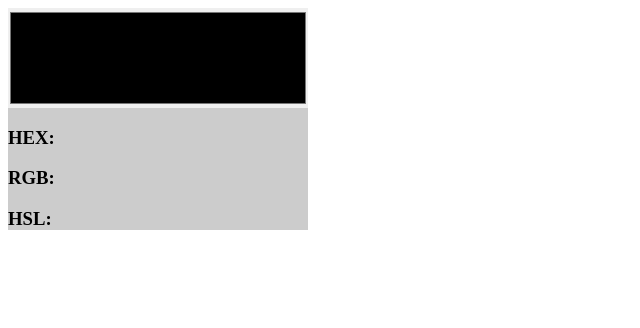
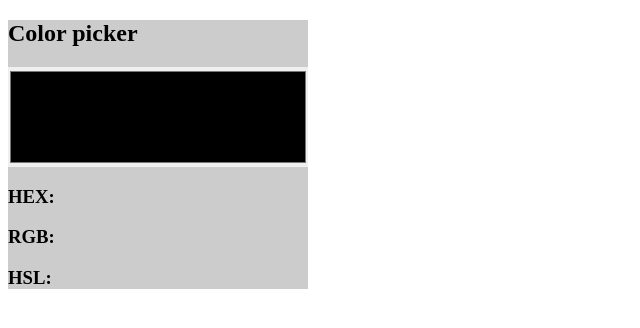
Before and after one commit to Indre101/Color-selector, a plain HTML site: page index.html in a window 1280 px wide. Shown: the whole page, without its empty margins (0-640 px from the left). Drawn offline with Linux system fonts and the light colour scheme.

Commit message:
adds name

```diff
--- a/index.html
+++ b/index.html
@@ -12,6 +12,7 @@
 
   <form action="">
     <div class="colorOutput">
+      <h2>Color picker</h2>
       <input type="color" value="">
       <h3 class="hexColorCode">HEX:</h3>
       <h3 class="rgbColor">RGB:</h3>
```
